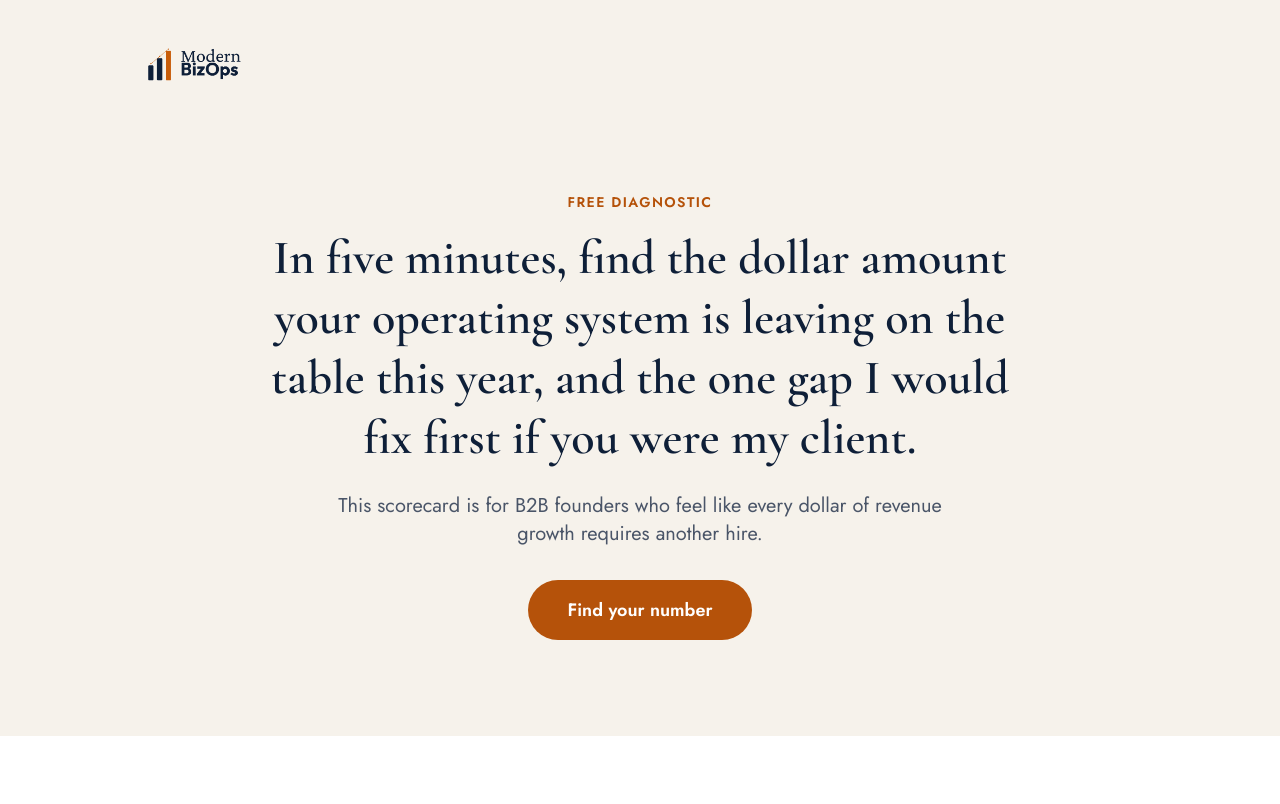
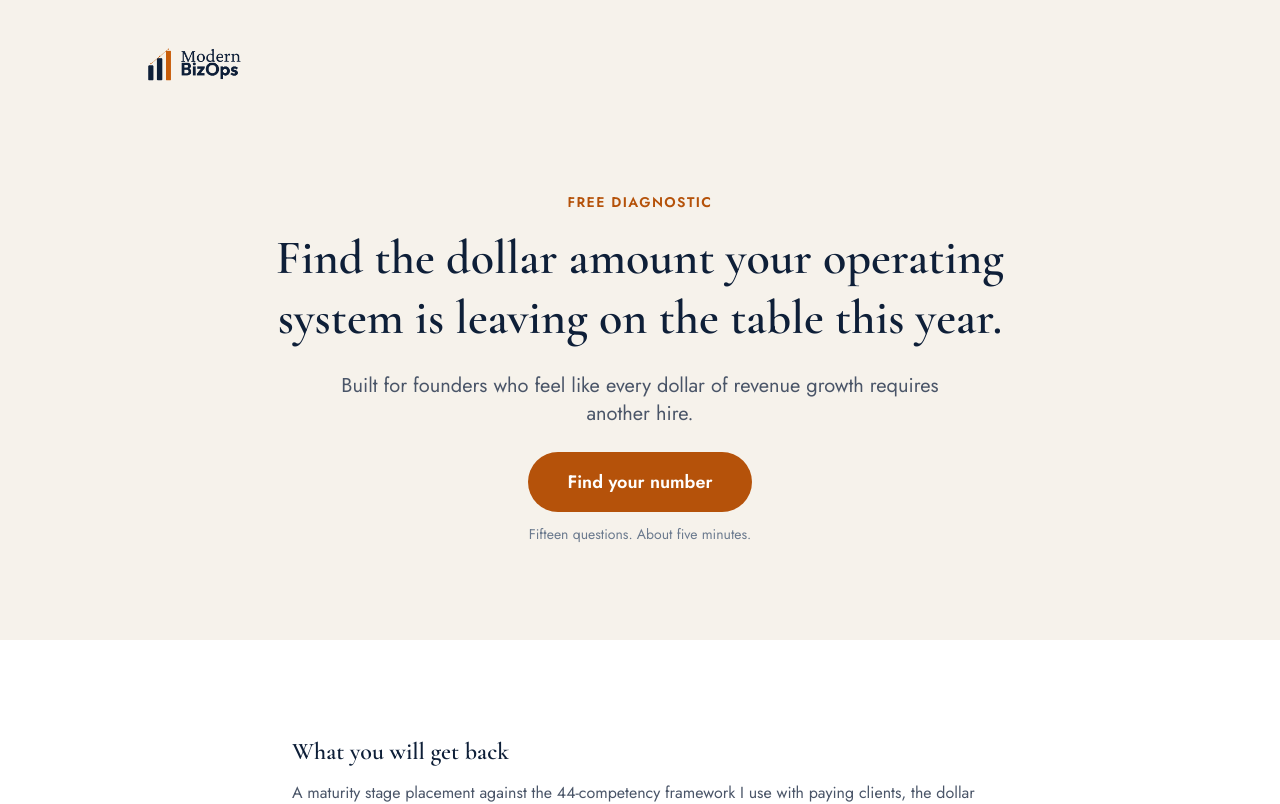
Before and after one commit to bradley-gunner/modern-bizops-website, a Next.js app: page /scorecard in a window 1280 px wide. Shown: the top 804 px of the page. Built offline with nearby package versions, Linux system fonts and the light colour scheme; no server answers.

Commit message:
fix(scorecard): tighter landing headline, drop B2B-only ICP framing, add time expectation
Co-Authored-By: Claude Sonnet 4.6 <noreply@anthropic.com>

```diff
--- a/components/scorecard/ScorecardExperience.jsx
+++ b/components/scorecard/ScorecardExperience.jsx
@@ -11,10 +11,10 @@ function Landing({ onStart }) {
           Free Diagnostic
         </p>
         <h1 className="font-display text-[32px] md:text-[48px] leading-tight font-semibold text-navy mb-6">
-          In five minutes, find the dollar amount your operating system is leaving on the table this year, and the one gap I would fix first if you were my client.
+          Find the dollar amount your operating system is leaving on the table this year.
         </h1>
-        <p className="font-body text-lg md:text-xl text-text-mid max-w-[620px] mx-auto mb-8">
-          This scorecard is for B2B founders who feel like every dollar of revenue growth requires another hire.
+        <p className="font-body text-lg md:text-xl text-text-mid max-w-[620px] mx-auto mb-6">
+          Built for founders who feel like every dollar of revenue growth requires another hire.
         </p>
         <button
           onClick={onStart}
@@ -22,6 +22,7 @@ function Landing({ onStart }) {
         >
           Find your number
         </button>
+        <p className="font-body text-sm text-text-light mt-3">Fifteen questions. About five minutes.</p>
       </section>
 
       <section className="bg-white">
```
Also changed, not shown: 1 other file (tests, documents, lock files or other folders).
